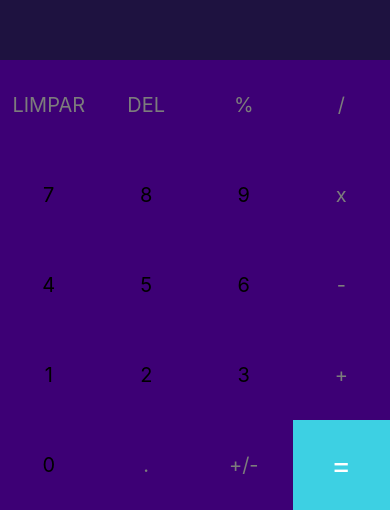
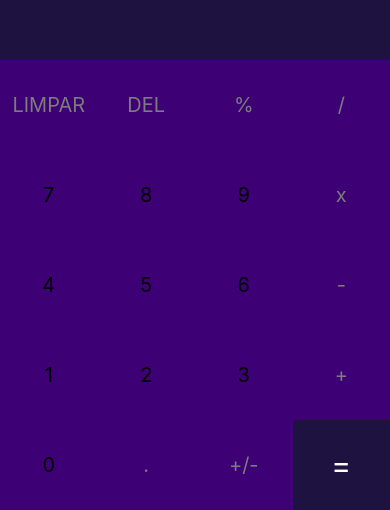
Before and after one commit to f3itosa/senac-uc13-calculadora-atv, a React Native app: screen / in a window 390 px wide. Shown: the part 334-844 px from the top of the page. Built offline with nearby package versions, Linux system fonts and the light colour scheme.

Commit message:
cor do  botao resultado

```diff
--- a/App.js
+++ b/App.js
@@ -76,7 +76,7 @@
 
         {buttons.map((button) =>
           button === '=' ? // Mapeamento do botão =
-        <TouchableOpacity onPress={() => handleInput(button)} key={button} style={[styles.button, {backgroundColor: '#3dd0e3'}]}>
+        <TouchableOpacity onPress={() => handleInput(button)} key={button} style={[styles.button, {backgroundColor: '#1E1240'}]}>
           <Text style={[styles.textButton, {color: "white", fontSize: 30}]}>{button}</Text>
         </TouchableOpacity>
           : // Mapeamento dos outros botões
```
